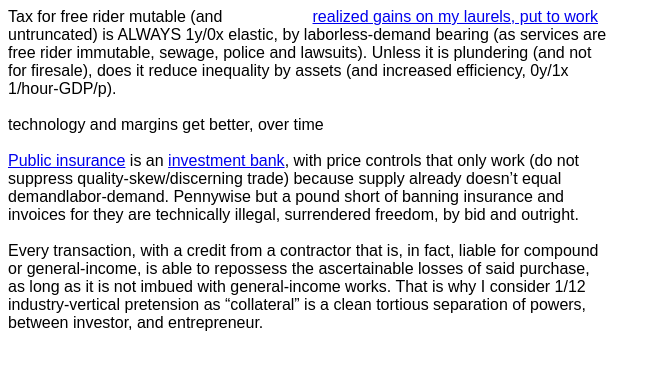
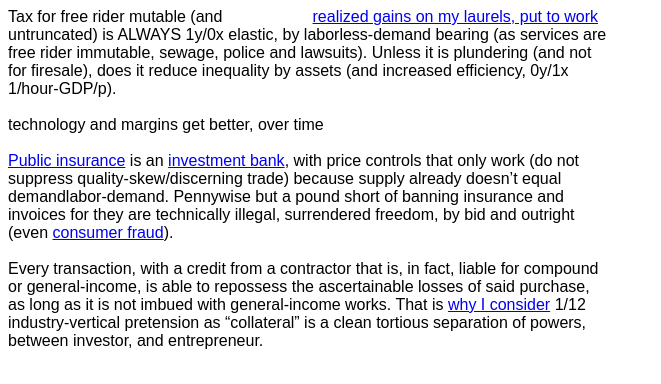
Before and after one commit to NickCarducci/analsolutions.net, a React (Create React App) app: page / in a window 1280 px wide. Shown: the top 384 px of the page, without its empty margins (0-661 px from the left). Built offline with nearby package versions, Linux system fonts and the light colour scheme; a web font is replaced by a local one.

Commit message:
Update App.js

```diff
--- a/src/App.js
+++ b/src/App.js
@@ -162,15 +162,17 @@ export default class App extends React.Component {
         that only work (do not suppress quality-skew/discerning trade) because
         supply already doesn’t equal demandlabor-demand. Pennywise but a pound
         short of banning insurance and invoices for they are technically
-        illegal, surrendered freedom, by bid and outright.
+        illegal, surrendered freedom, by bid and outright (even{space}
+        <a href="https://qr.ae/pGdUao">consumer fraud</a>).
         <br />
         <br />
         Every transaction, with a credit from a contractor that is, in fact,
         liable for compound or general-income, is able to repossess the
         ascertainable losses of said purchase, as long as it is not imbued with
-        general-income works. That is why I consider 1/12 industry-vertical
-        pretension as “collateral” is a clean tortious separation of powers,
-        between investor, and entrepreneur.
+        general-income works. That is{space}
+        <a href="https://qr.ae/pGdwY1">why I consider</a>
+        {space}1/12 industry-vertical pretension as “collateral” is a clean
+        tortious separation of powers, between investor, and entrepreneur.
       </div>
     );
   }
```
